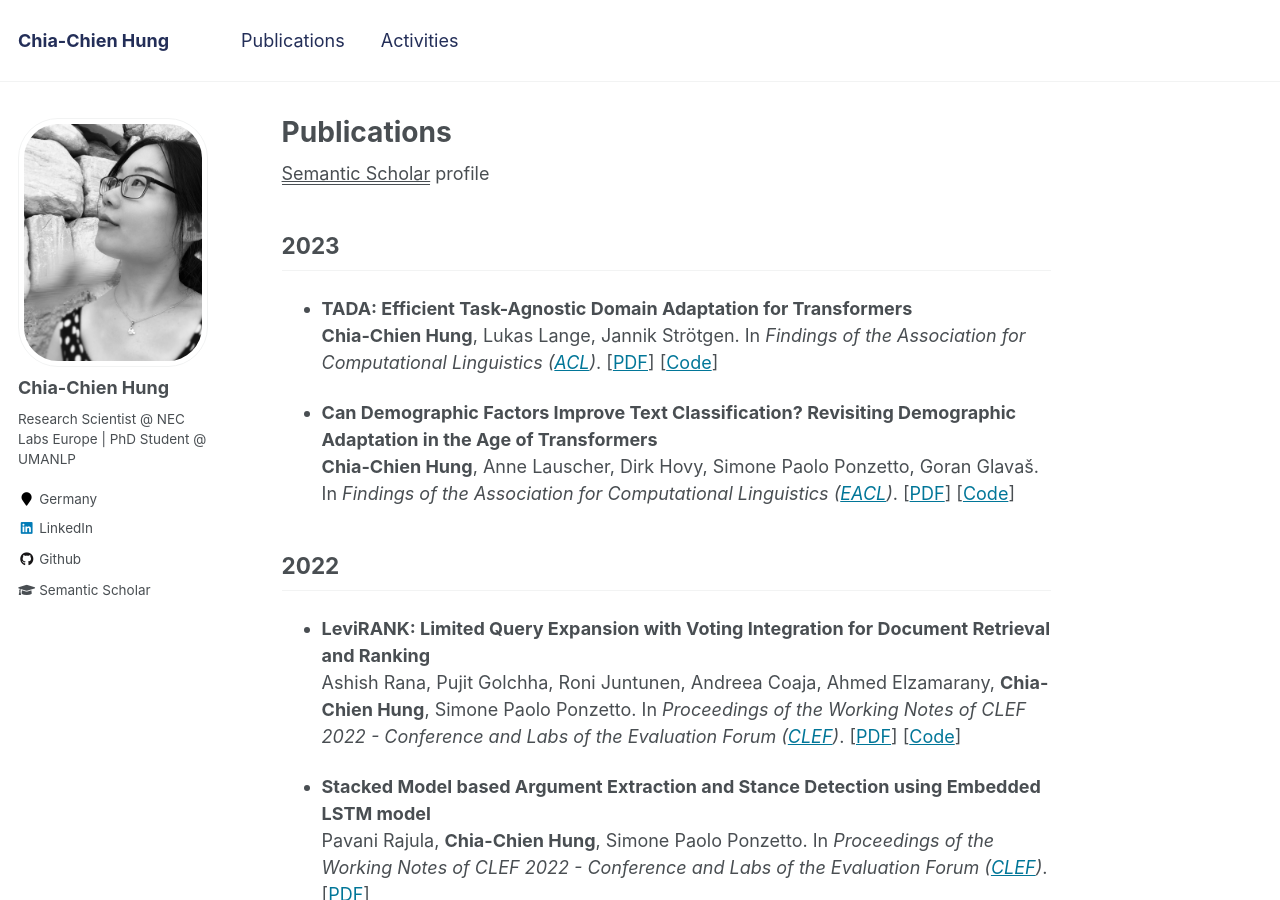
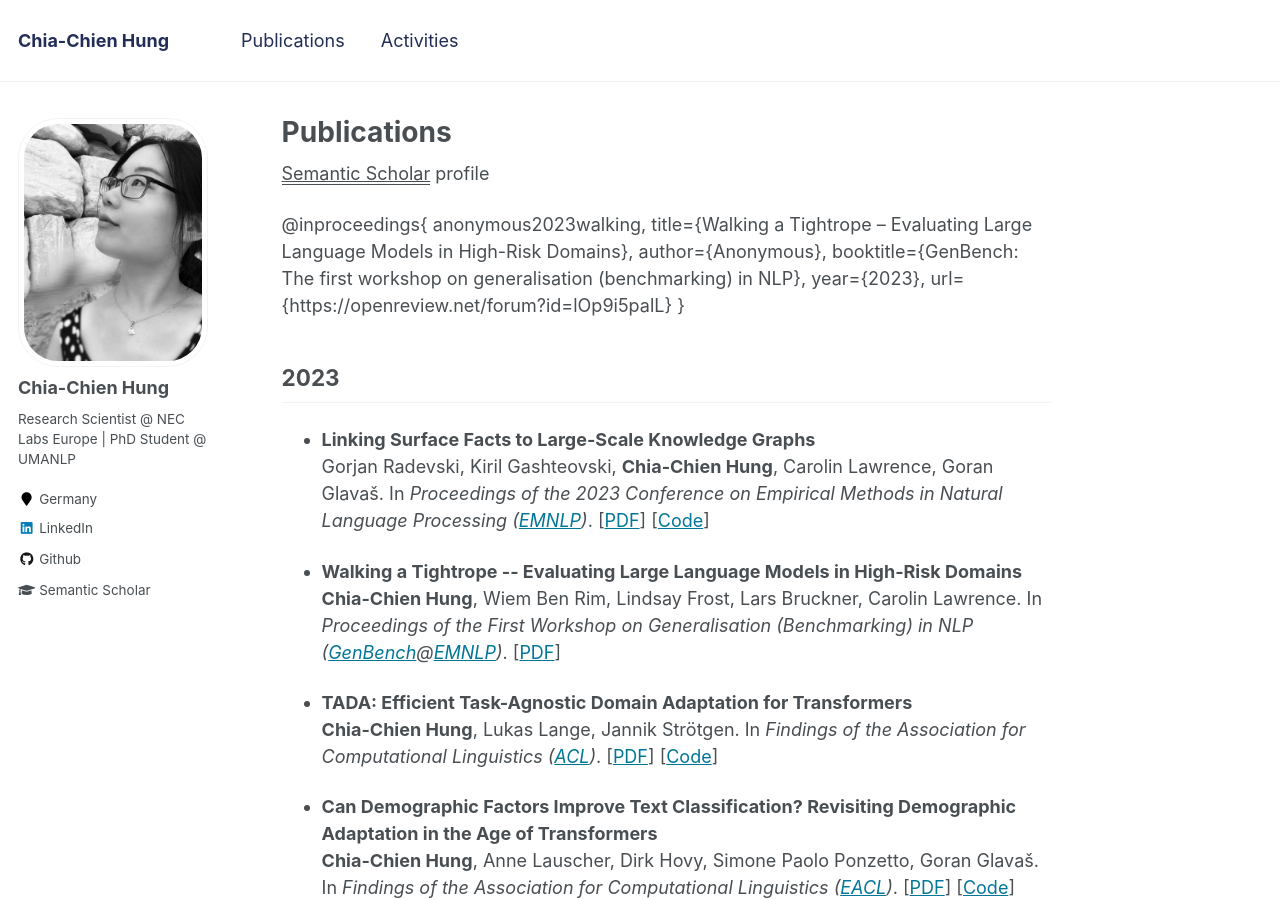
Before and after one commit to chiachienhung/chiachienhung.github.io, a Jekyll site: the page built from _pages/publications.md, in a window 1280 px wide and 900 px high. Built offline with Jekyll 4.4.1, drawn with Linux system fonts in a browser that asks for light colours.

Commit message:
Update publications.md

```diff
--- a/_pages/publications.md
+++ b/_pages/publications.md
@@ -6,8 +6,27 @@ author_profile: true
 
 <u><a href="https://www.semanticscholar.org/author/Chia-Chien-Hung/11618346" target="_blank">Semantic Scholar</a></u> profile
 
+@inproceedings{
+anonymous2023walking,
+title={Walking a Tightrope -- Evaluating Large Language Models in High-Risk Domains},
+author={Anonymous},
+booktitle={GenBench: The first workshop on generalisation (benchmarking) in NLP},
+year={2023},
+url={https://openreview.net/forum?id=lOp9i5palL}
+}
+
 ## 2023
 <ul>
+<p><li><b><strong>Linking Surface Facts to Large-Scale Knowledge Graphs</strong></b> <br>
+Gorjan Radevski, Kiril Gashteovski, <b>Chia-Chien Hung</b>, Carolin Lawrence, Goran Glavaš.
+In <i>Proceedings of the 2023 Conference on Empirical Methods in Natural Language Processing (<a href="https://2023.emnlp.org/">EMNLP</a>)</i>.
+[<a href="https://arxiv.org/pdf/2310.14909.pdf">PDF</a>] [<a href="https://github.com/nec-research/fact-linking">Code</a>]</li></p>
+
+<p><li><b><strong>Walking a Tightrope -- Evaluating Large Language Models in High-Risk Domains</strong></b> <br>
+<b>Chia-Chien Hung</b>, Wiem Ben Rim, Lindsay Frost, Lars Bruckner, Carolin Lawrence.
+In <i>Proceedings of the First Workshop on Generalisation (Benchmarking) in NLP (<a href="https://genbench.org/workshop/#call-for-papers">GenBench</a>@<a href="https://2023.emnlp.org/">EMNLP</a>)</i>.
+[<a>PDF</a>] </li></p>
+
 <p><li><b><strong>TADA: Efficient Task-Agnostic Domain Adaptation for Transformers</strong></b> <br>
 <b>Chia-Chien Hung</b>, Lukas Lange, Jannik Strötgen.
 In <i>Findings of the Association for Computational Linguistics (<a href="https://2023.aclweb.org/">ACL</a>)</i>.
```
